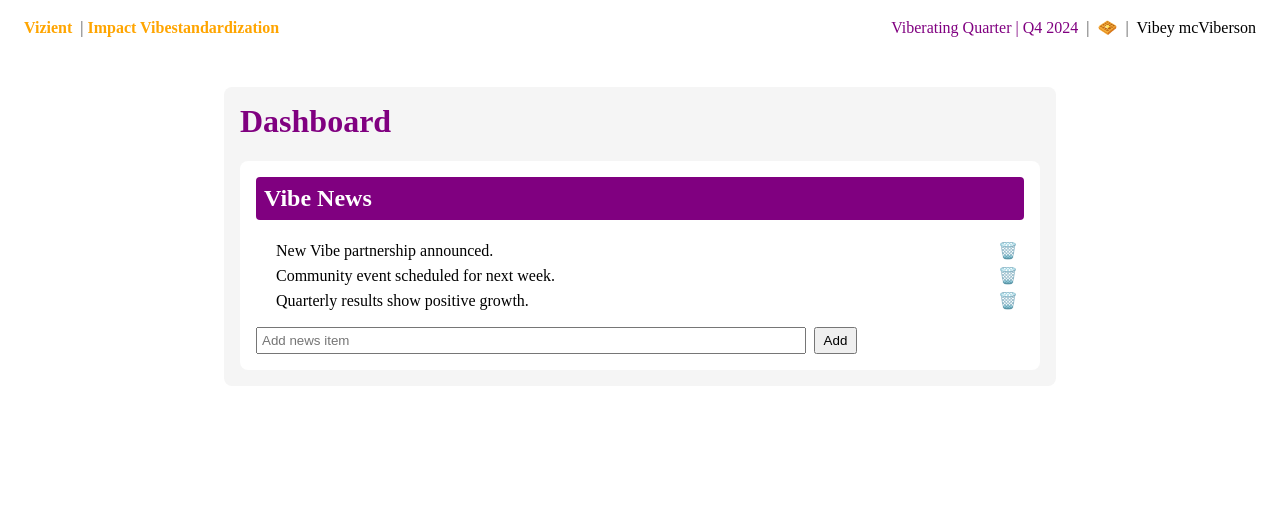
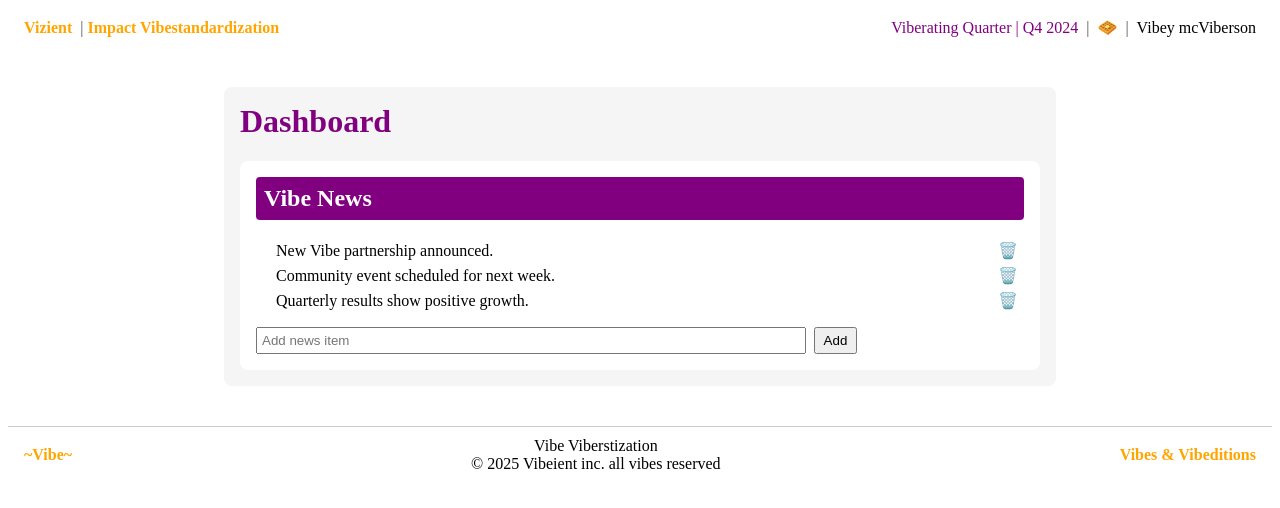
Before and after one commit to NathanWallerViz/codex-impact-testing, an Angular app in the folder impact-recreation-vibes/: page / in a window 1280 px wide. Shown: the top 508 px of the page. Built offline with nearby package versions, Linux system fonts and the light colour scheme.

Commit message:
Add footer with vibe branding

```diff
--- a/impact-recreation-vibes/src/app/app.component.css
+++ b/impact-recreation-vibes/src/app/app.component.css
@@ -99,3 +99,24 @@
 .new-item button {
   padding: 4px 8px;
 }
+
+/* Footer styles */
+.footer {
+  display: flex;
+  justify-content: space-between;
+  align-items: center;
+  padding: 10px 16px;
+  background-color: #fff;
+  border-top: 1px solid #ccc;
+}
+
+.footer-left,
+.footer-right {
+  color: orange;
+  font-weight: bold;
+}
+
+.footer-center {
+  text-align: center;
+  color: #000;
+}
--- a/impact-recreation-vibes/src/app/app.component.html
+++ b/impact-recreation-vibes/src/app/app.component.html
@@ -29,3 +29,12 @@
     </div>
   </section>
 </div>
+
+<footer class="footer">
+  <span class="footer-left">~Vibe~</span>
+  <div class="footer-center">
+    <div>Vibe Viberstization</div>
+    <div>&copy; 2025 Vibeient inc. all vibes reserved</div>
+  </div>
+  <span class="footer-right">Vibes & Vibeditions</span>
+</footer>
```
